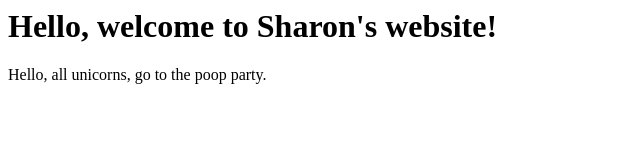
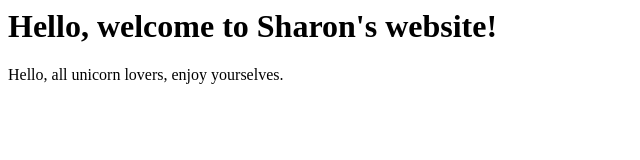
Before and after one commit to sharonrodrigo/sharonrodrigo.github.io, a plain HTML site: page index.html in a window 1280 px wide. Shown: the full height of the page, 0-640 px from the left. Drawn offline with Linux system fonts and the light colour scheme.

Commit message:
Update index.html

```diff
--- a/index.html
+++ b/index.html
@@ -2,6 +2,6 @@
   <title>Sharon's Website</title>
   <body>
     <h1>Hello, welcome to Sharon's website!</h1>
-    <p> Hello, all unicorns, go to the poop party.</p>
+    <p> Hello, all unicorn lovers, enjoy yourselves.</p>
   </body>
 </html>
```
